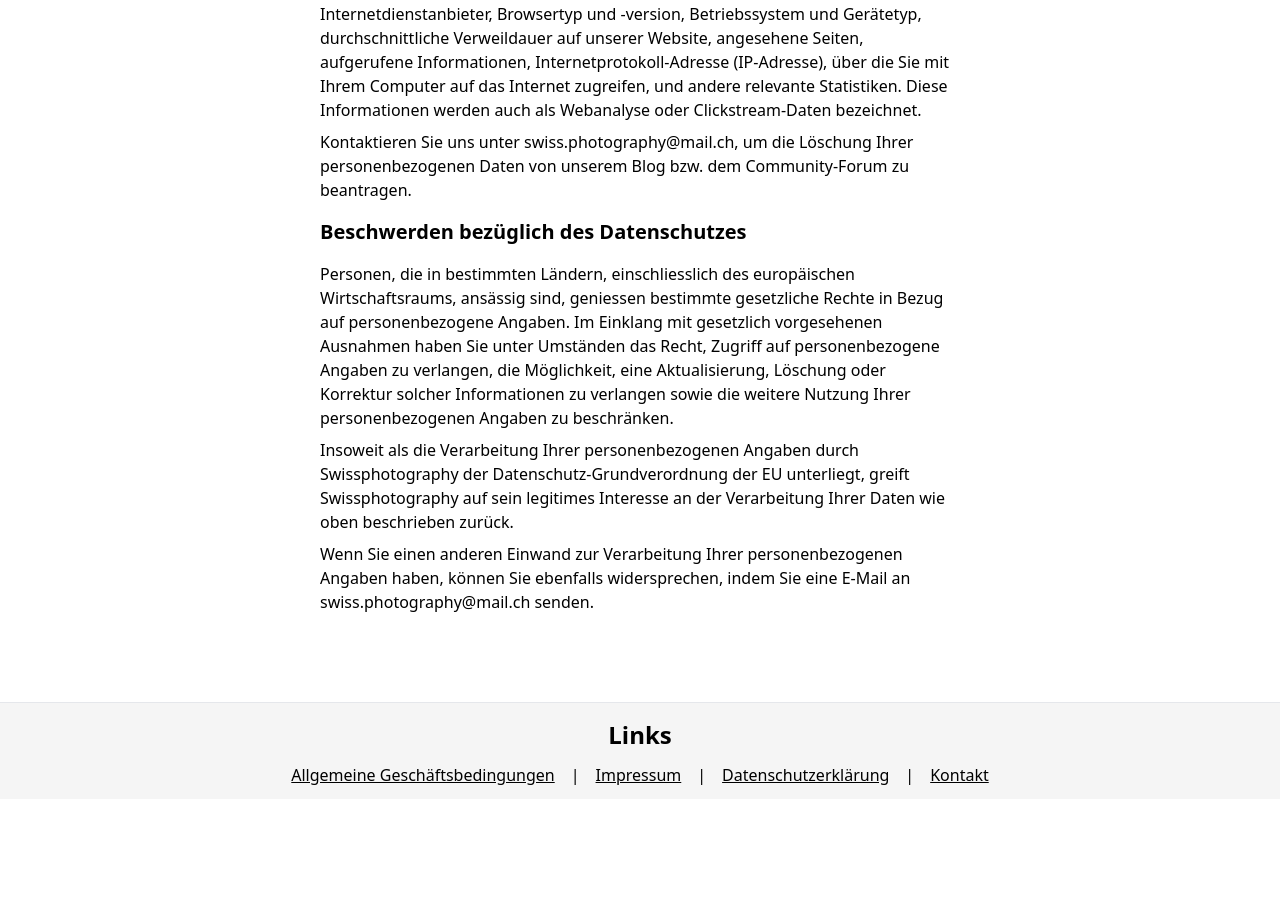
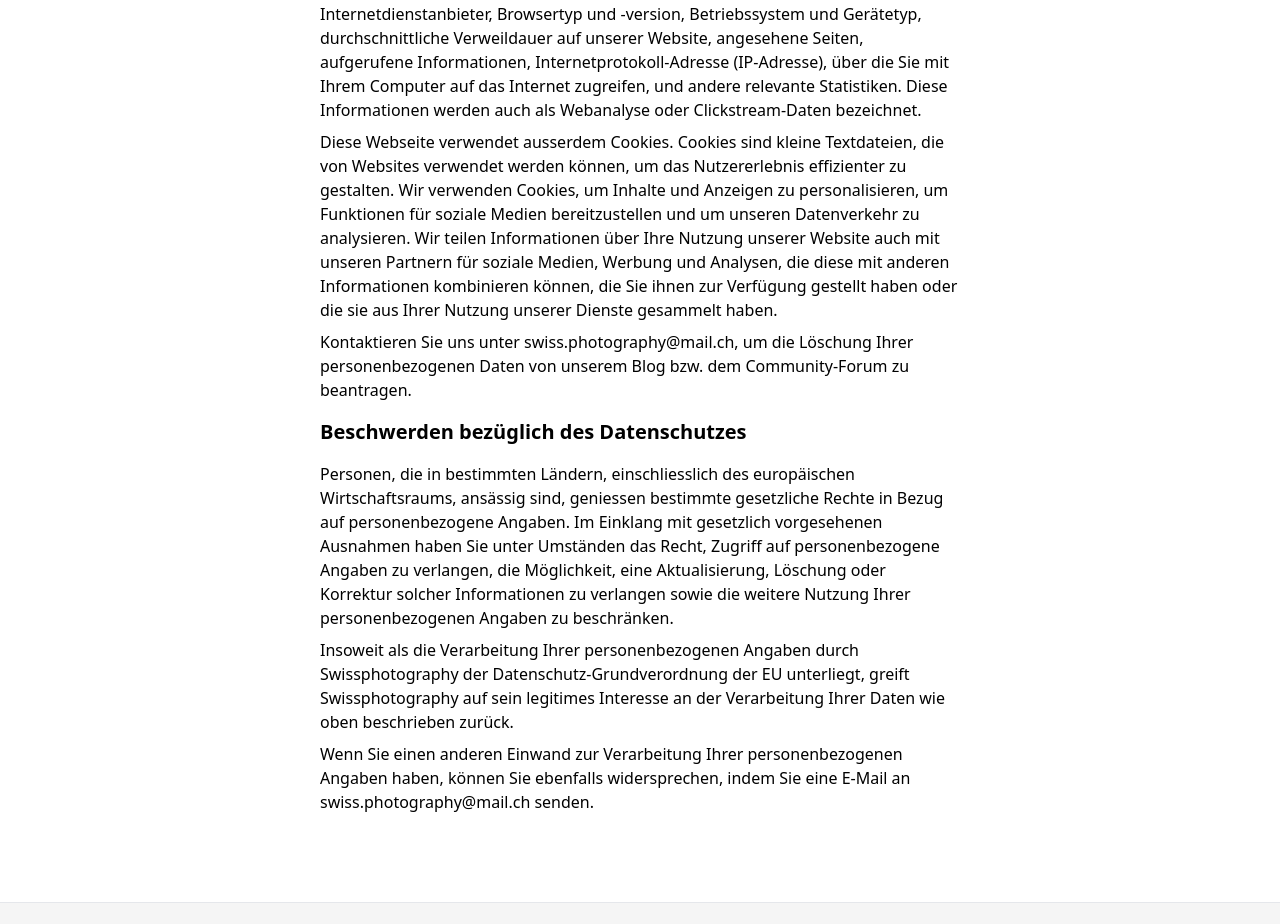
Before and after one commit to anxaaa/Ulber-Projekt-Webseite, a Next.js app in the folder website/: page /Datenschutz in a window 1280 px wide. Shown: the part 1063-1987 px from the top of the page. Before the commit the page ends 1862 px from the top, so only its background shows below. Built offline with nearby package versions, Linux system fonts and the light colour scheme.

Commit message:
improved the Datenschutzerklärung

```diff
--- a/website/pages/Datenschutz/index.tsx
+++ b/website/pages/Datenschutz/index.tsx
@@ -92,6 +92,18 @@ const datenschutz: NextPage = () => {
               Clickstream-Daten bezeichnet.
             </p>
             <p>
+              Diese Webseite verwendet ausserdem Cookies. Cookies sind kleine
+              Textdateien, die von Websites verwendet werden können, um das
+              Nutzererlebnis effizienter zu gestalten. Wir verwenden Cookies, um
+              Inhalte und Anzeigen zu personalisieren, um Funktionen für soziale
+              Medien bereitzustellen und um unseren Datenverkehr zu analysieren.
+              Wir teilen Informationen über Ihre Nutzung unserer Website auch
+              mit unseren Partnern für soziale Medien, Werbung und Analysen, die
+              diese mit anderen Informationen kombinieren können, die Sie ihnen
+              zur Verfügung gestellt haben oder die sie aus Ihrer Nutzung
+              unserer Dienste gesammelt haben.
+            </p>
+            <p>
               Kontaktieren Sie uns unter swiss.photography@mail.ch, um die
               Löschung Ihrer personenbezogenen Daten von unserem Blog bzw. dem
               Community-Forum zu beantragen.
```
